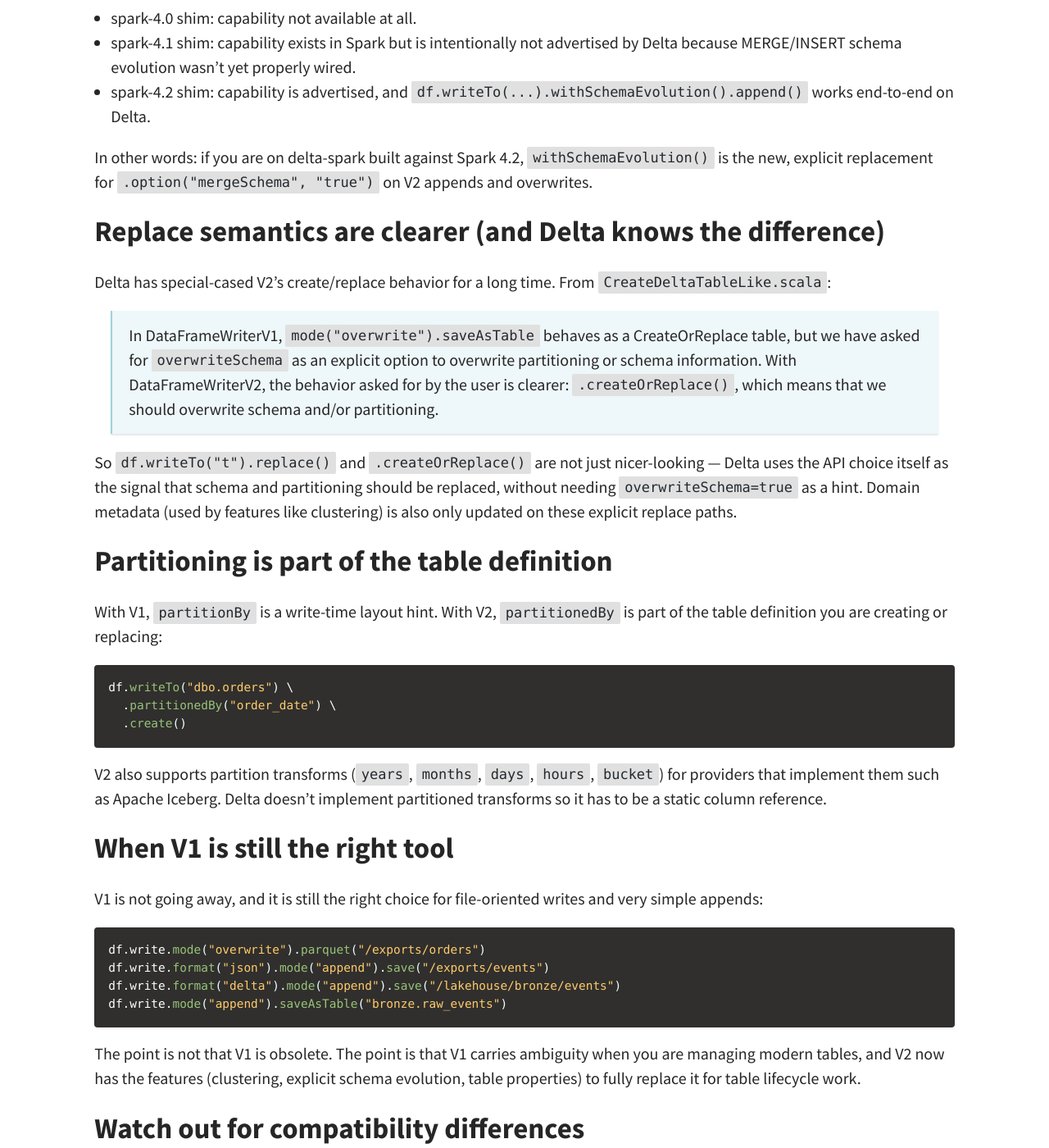
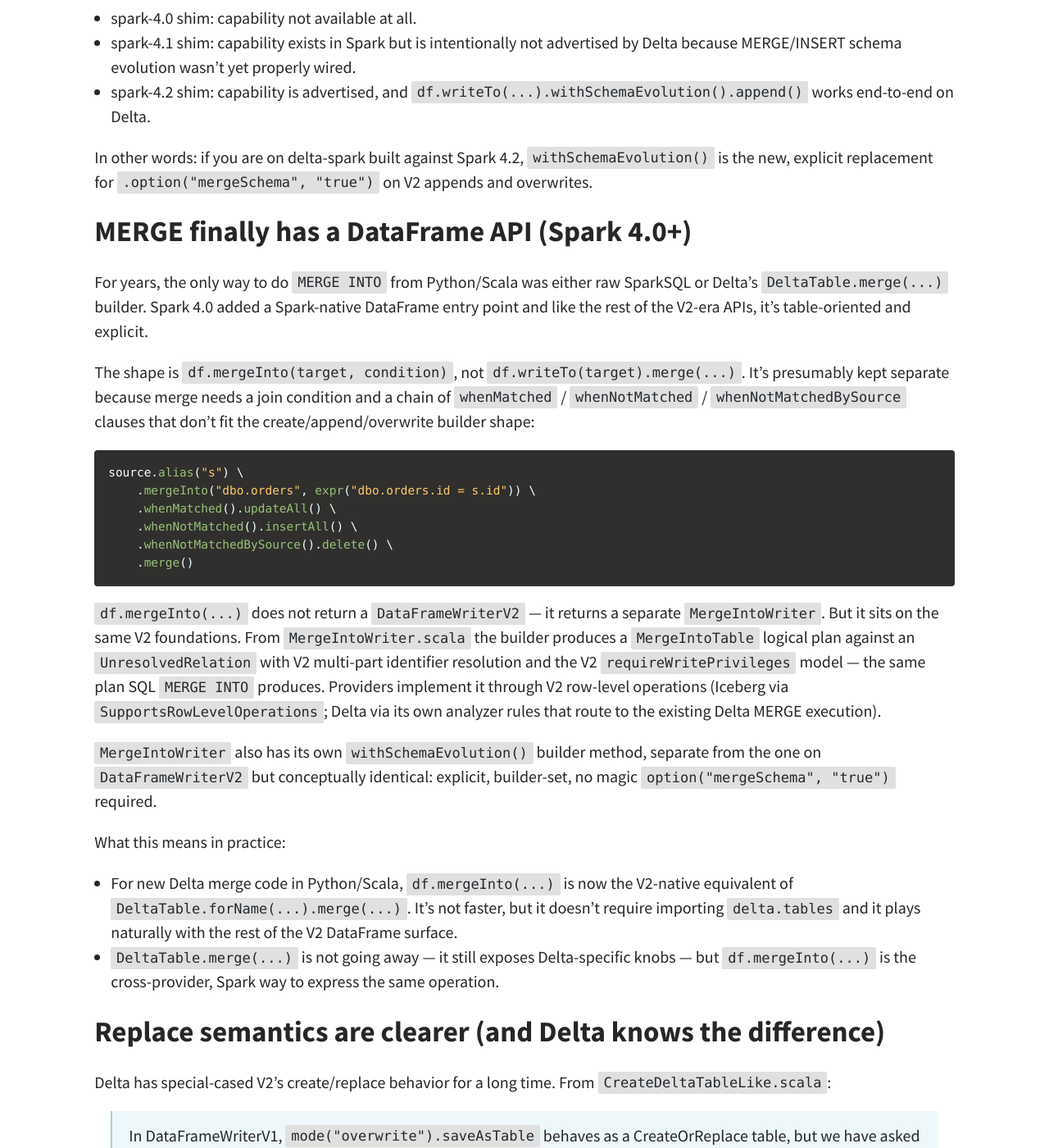
Before and after one commit to mwc360/mwc360.github.io, a Jekyll site: the page built from _posts/2026-06-19-DataFrameWriterV2.md, in a window 1280 px wide and 1400 px high, scrolled down 5679 px. Shown: the whole window at 82% size. Built offline with Jekyll 4.4.1, drawn with Linux system fonts in a browser that asks for light colours; a script that is not in the unit is left out; comment, search, counter and statistics services are not loaded; some of the changed text lies outside the part shown.

Commit message:
add merge

````diff
--- a/_posts/2026-06-19-DataFrameWriterV2.md
+++ b/_posts/2026-06-19-DataFrameWriterV2.md
@@ -165,6 +165,30 @@
 
 In other words: if you are on delta-spark built against Spark 4.2, `withSchemaEvolution()` is the new, explicit replacement for `.option("mergeSchema", "true")` on V2 appends and overwrites.
 
+## MERGE finally has a DataFrame API (Spark 4.0+)
+
+For years, the only way to do `MERGE INTO` from Python/Scala was either raw SparkSQL or Delta's `DeltaTable.merge(...)` builder. Spark 4.0 added a Spark-native DataFrame entry point and like the rest of the V2-era APIs, it's table-oriented and explicit.
+
+The shape is `df.mergeInto(target, condition)`, not `df.writeTo(target).merge(...)`. It's presumably kept separate because merge needs a join condition and a chain of `whenMatched` / `whenNotMatched` / `whenNotMatchedBySource` clauses that don't fit the create/append/overwrite builder shape:
+
+```python
+source.alias("s") \
+    .mergeInto("dbo.orders", expr("dbo.orders.id = s.id")) \
+    .whenMatched().updateAll() \
+    .whenNotMatched().insertAll() \
+    .whenNotMatchedBySource().delete() \
+    .merge()
+```
+
+`df.mergeInto(...)` does not return a `DataFrameWriterV2` — it returns a separate `MergeIntoWriter`. But it sits on the same V2 foundations. From [`MergeIntoWriter.scala`](https://github.com/apache/spark/blob/master/sql/core/src/main/scala/org/apache/spark/sql/classic/MergeIntoWriter.scala) the builder produces a `MergeIntoTable` logical plan against an `UnresolvedRelation` with V2 multi-part identifier resolution and the V2 `requireWritePrivileges` model — the same plan SQL `MERGE INTO` produces. Providers implement it through V2 row-level operations (Iceberg via `SupportsRowLevelOperations`; Delta via its own analyzer rules that route to the existing Delta MERGE execution).
+
+`MergeIntoWriter` also has its own `withSchemaEvolution()` builder method, separate from the one on `DataFrameWriterV2` but conceptually identical: explicit, builder-set, no magic `option("mergeSchema", "true")` required.
+
+What this means in practice:
+
+- For new Delta merge code in Python/Scala, `df.mergeInto(...)` is now the V2-native equivalent of `DeltaTable.forName(...).merge(...)`. It's not faster, but it doesn't require importing `delta.tables` and it plays naturally with the rest of the V2 DataFrame surface.
+- `DeltaTable.merge(...)` is not going away — it still exposes Delta-specific knobs — but `df.mergeInto(...)` is the cross-provider, Spark way to express the same operation.
+
 ## Replace semantics are clearer (and Delta knows the difference)
 
 Delta has special-cased V2's create/replace behavior for a long time. From [`CreateDeltaTableLike.scala`](https://github.com/delta-io/delta/blob/master/spark/src/main/scala/org/apache/spark/sql/delta/commands/CreateDeltaTableLike.scala):
````
